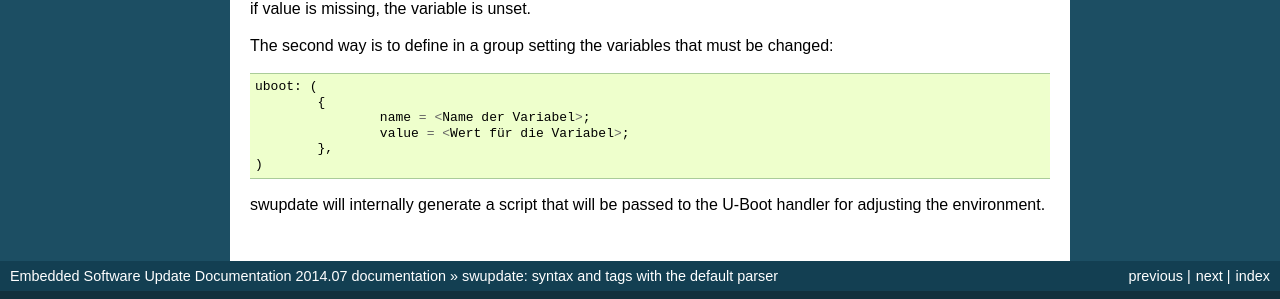
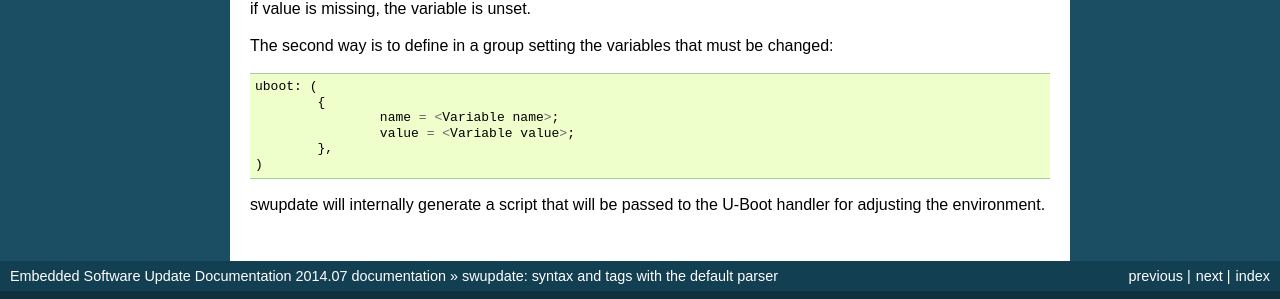
Before and after one commit to sbabic/swupdate, a Sphinx documentation site: the page built from doc/source/sw-description.rst, in a window 1280 px wide and 900 px high, scrolled down 3928 px. Shown: the part 577-876 px from the top of the window. Built offline with Sphinx 7.4.7, drawn with Linux system fonts in a browser that asks for light colours; formulas are drawn with MathJax 3; some of the changed lines change nothing that is shown.

Commit message:
doc: Translate German documentation left-overs
Translate a bit of out-of-place German documentation in the middle of
the English documentation, for consistency.

Signed-off-by: Magnus Olsson <mago@hms.se>

```diff
--- a/doc/source/sw-description.rst
+++ b/doc/source/sw-description.rst
@@ -325,8 +325,8 @@ that must be changed:
 
 	uboot: (
 		{
-			name = <Name der Variabel>;
-			value = <Wert für die Variabel>;
+			name = <Variable name>;
+			value = <Variable value>;
 		},
 	)
 
```
